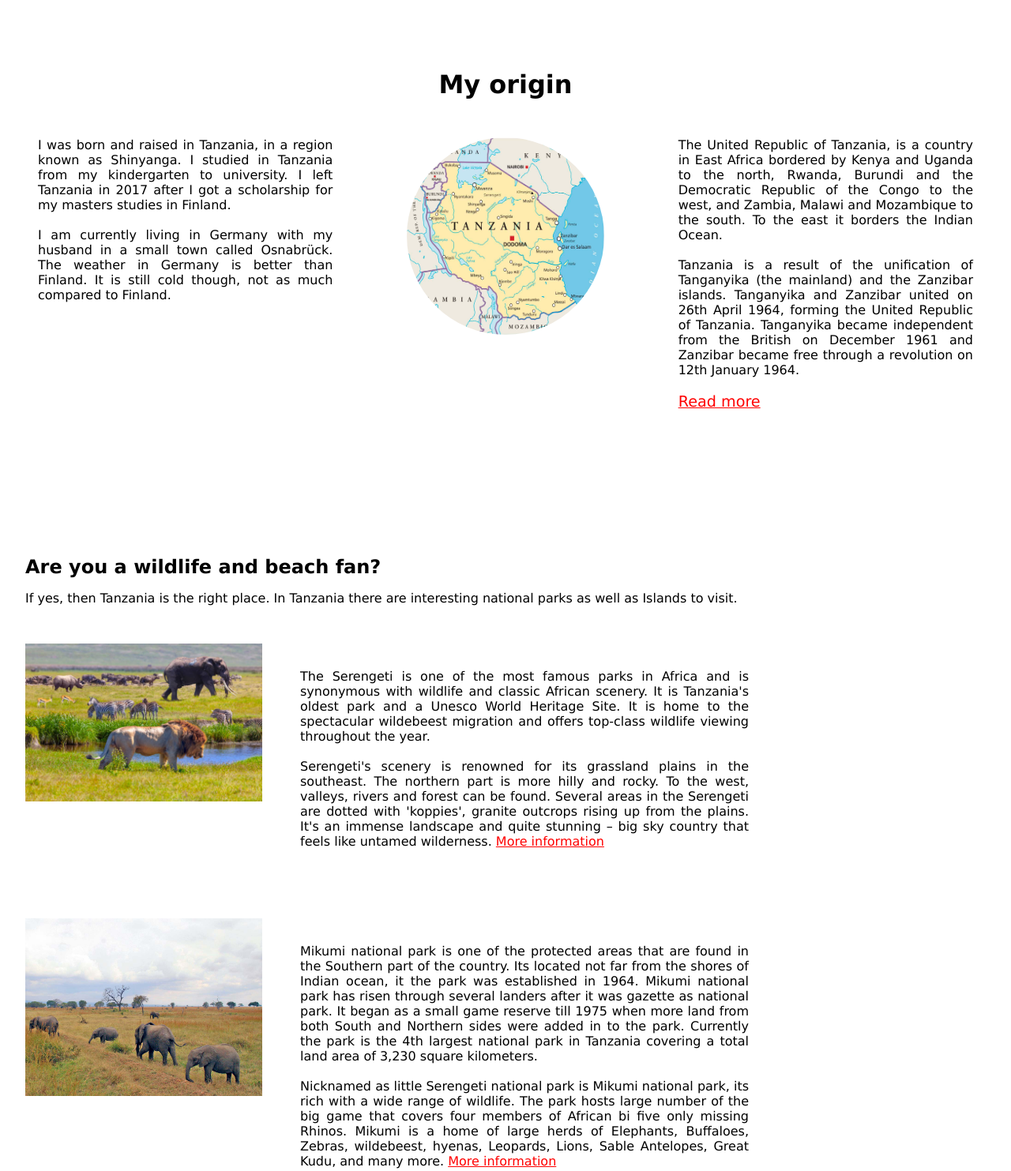
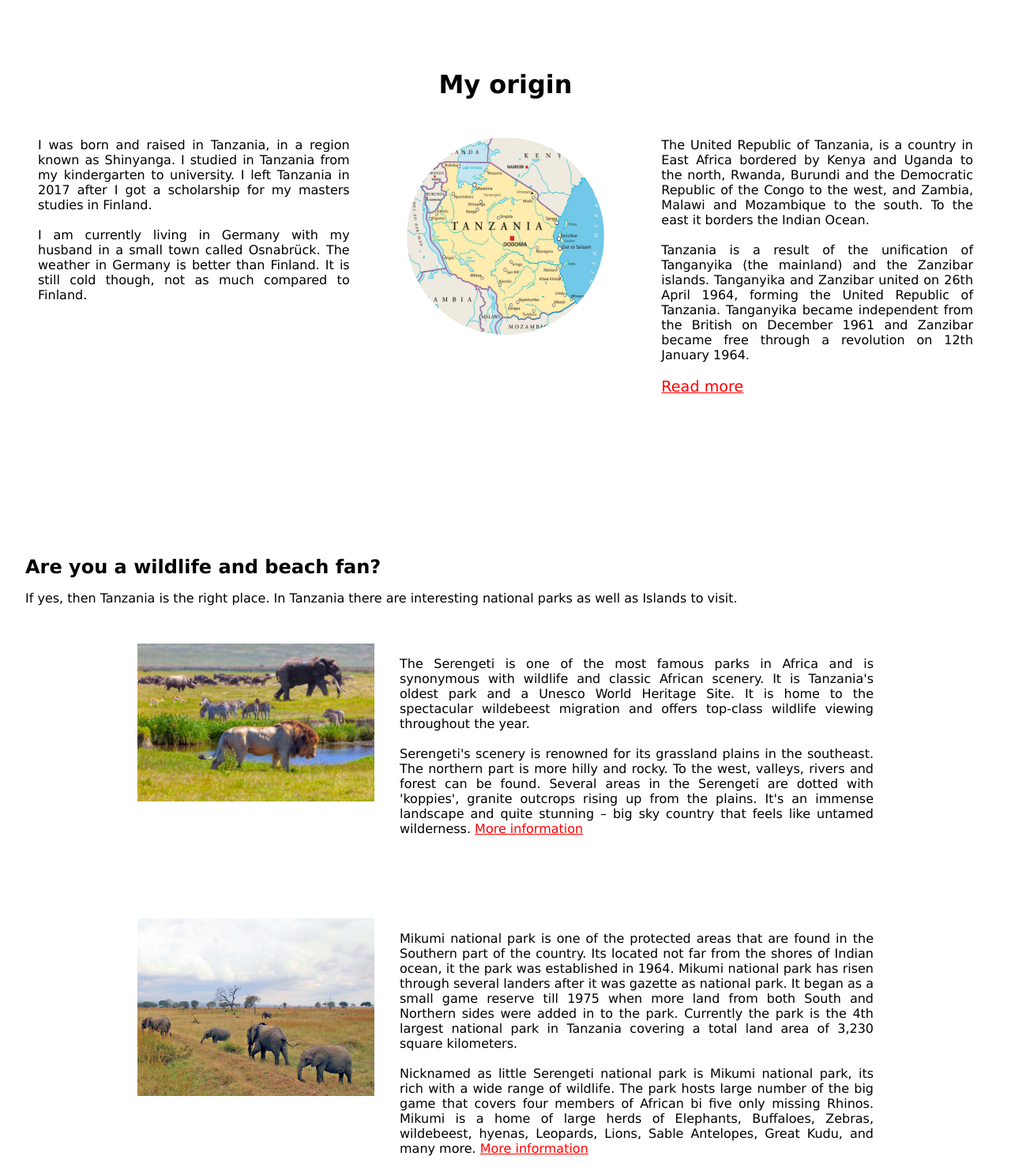
Before and after one commit to Nkeni/Agatha-lifestyle-website, a website built with Parcel: page src/index.html in a window 1280 px wide. Shown: the part 840-2323 px from the top of the page at 79% size. Built offline with nearby package versions, Linux system fonts and the light colour scheme.

Commit message:
centered places to visit

```diff
--- a/src/styles/main.scss
+++ b/src/styles/main.scss
@@ -151,6 +151,7 @@ main {
     min-height: 100vh;
     display: flex;
     justify-content: center;
+    align-items: center;
     background-color: rgba(211, 209, 209, 0.913);
 
     .mypicture {
@@ -199,8 +200,9 @@ main {
 
     .origin-container {
       display: flex;
+      justify-content: space-around;
       padding: 3em;
-      gap: 2em;
+      // gap: 2em;
 
       p {
         text-align: justify;
@@ -251,6 +253,7 @@ main {
       .place-container {
         margin: 3em 0;
         display: flex;
+        justify-content: center;
         gap: 2em;
 
         .place {
@@ -264,7 +267,7 @@ main {
         .detail {
           width: 600px;
           height: 300px;
-          padding: 1em;
+          //padding: 1em;
 
           p {
             text-align: justify;
```
Also changed, not shown: src/styles/compiled/main.css.
